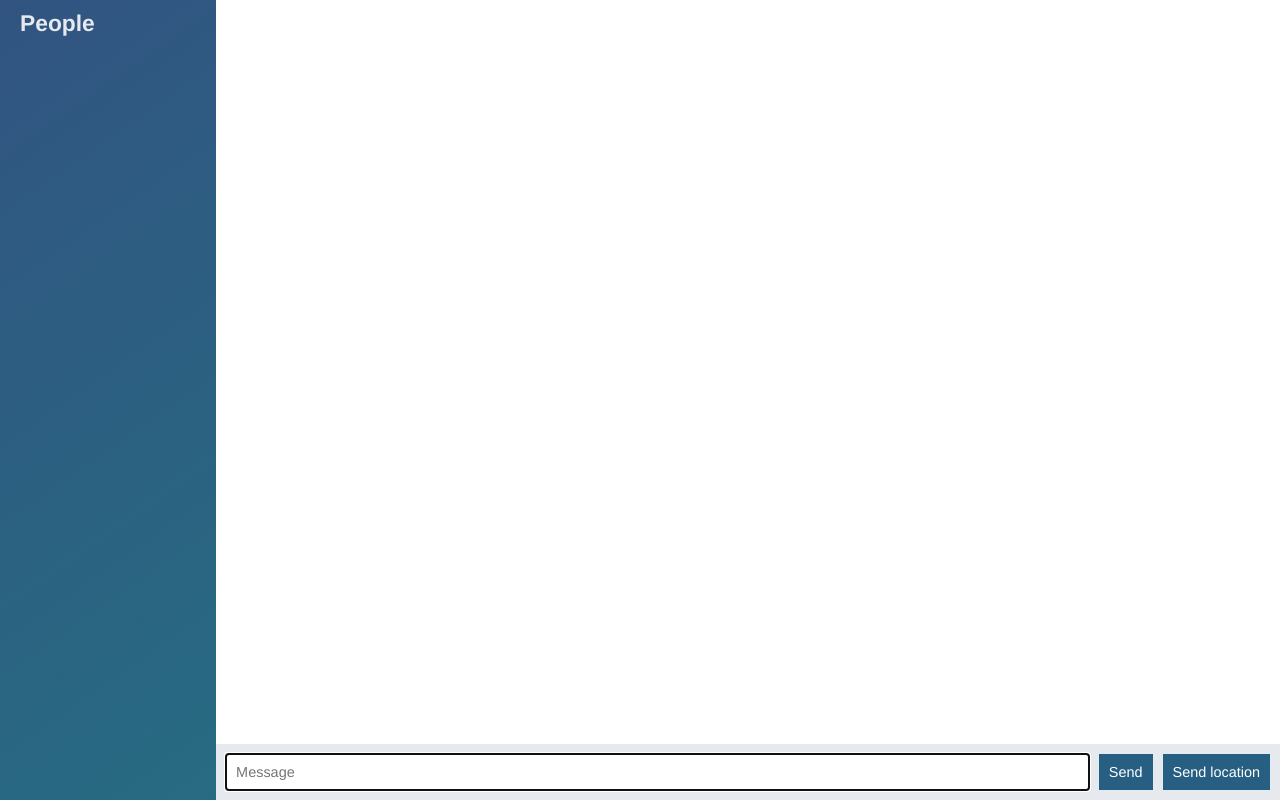
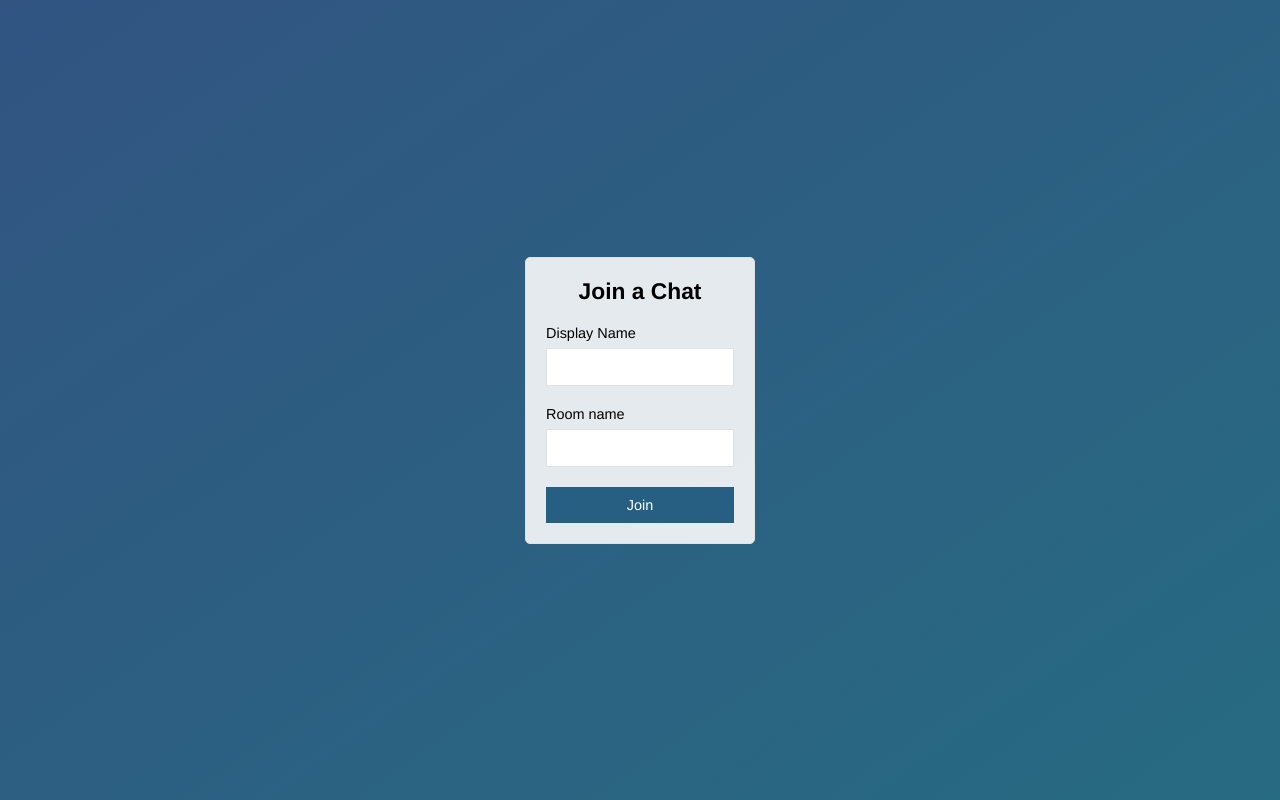
Before and after one commit to kalpitmantri/Node-Chat-App, a website: page public/index.html in a window 1280 px wide. Drawn offline with nearby package versions, Linux system fonts and the light colour scheme; no server answers.

Commit message:
Join page added

```diff
--- a/public/index.html
+++ b/public/index.html
@@ -1,56 +1,29 @@
 <!DOCTYPE html>
 <html>
 <head>
+	<meta charset="utf-8">
 	<title></title>
+	<meta name="viewport" content="width=device-width,initial-scale=1,user-scalable=no">
 	<link rel="stylesheet" type="text/css" href="/css/styles.css">
 </head>
-<body class="chat">
-	<div class="chat__sidebar">
-		<h3>People</h3>
-		<div id="users"></div>
+<body class="centered-form">
+	<div class="centered-form__form">
+		<form action="/chat.html">
+	  		<div class="form-field">
+	  			<h3>Join a Chat</h3>
+	  		</div>
+			<div class="form-field">
+				<label>Display Name</label>
+				<input type="text" name="name" autofoucus autocomplete="off">
+			</div>
+			<div class="form-field">
+				<label>Room name</label>
+				<input type="text" name="room">
+			</div>
+			<div class="form-field">
+				<button>Join</button>
+			</div>
+		</form>
 	</div>
-
-	<div class="chat__main">
-		<ol id="messages" class="chat__messages"></ol>
-		<div class="chat__footer">
-			<form id="message-form">
-			<input type="text" name="message" placeholder="Message" autofocus autocomplete="off">
-			<button>Send</button>
-			</form><br>
-			<button id="send-location">Send location</button>
-		</div>
-	</div>
-
-	<script id="message-template" type="text/template">
-		<li class="message">
-			<div class="message__title">
-				<h4>{{from}}</h4>
-				<span>{{createdAt}}</span>
-			</div>
-			<div class="message__body">
-				<p>{{text}}</p>
-			</div>
-		</li>
-	</script>
-
-	<script id="location-message-template" type="text/template">
-		<li class="message">
-			<div class="message__title">
-				<h4>{{from}}</h4>
-				<span>{{createdAt}}</span>
-			</div>
-			<div class="message__body">
-				<p>
-					<a href="{{url}}" target="_blank">My current location</a>
-				</p>
-			</div>
-		</li>
-	</script>
-
-	<script src='/socket.io/socket.io.js'> </script>
-	<script src="/js/libs/jquery-3.3.1.min.js"></script>
-	<script src="/js/libs/moment.js" type="text/javascript"></script>
-	<script src="/js/libs/mustache.js" type="text/javascript"></script>
-	<script src='/js/index.js'></script>
 </body>
 </html>
```
Also changed, not shown: public/chat.html (added, +58 -0 lines), public/js/chat.js (renamed from public/js/index.js).
